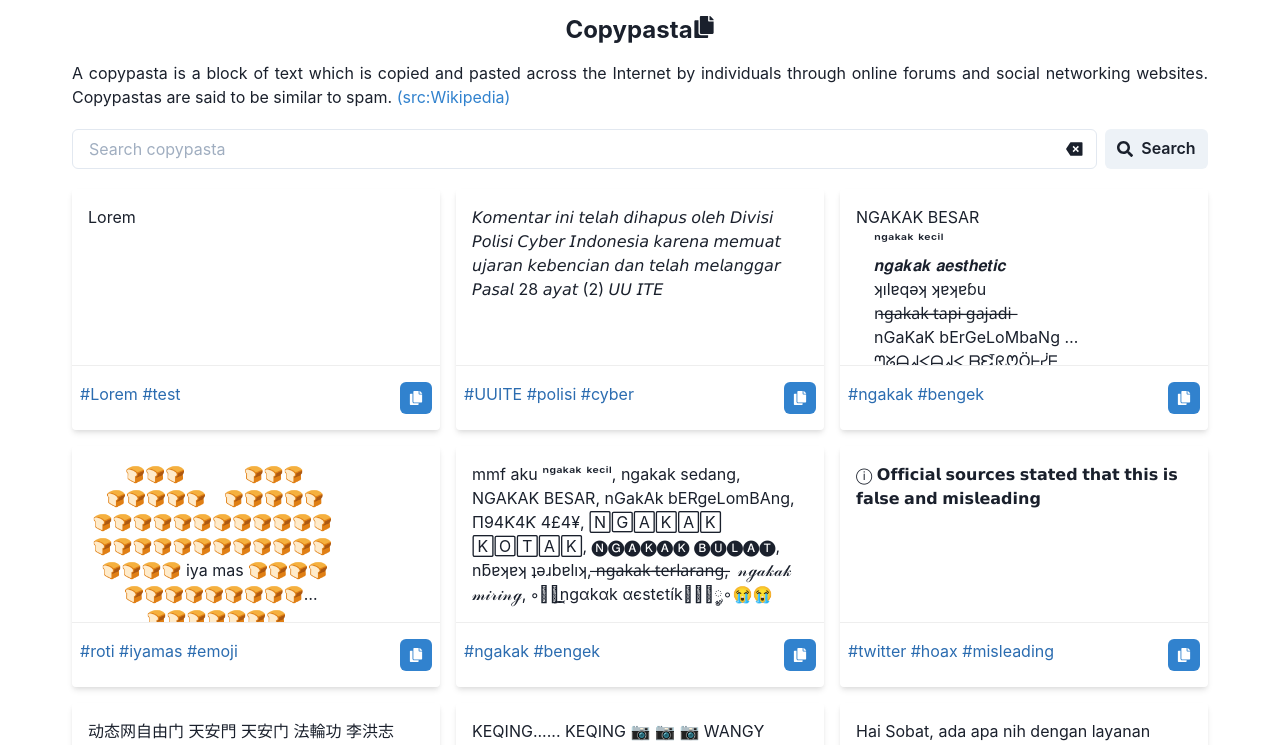
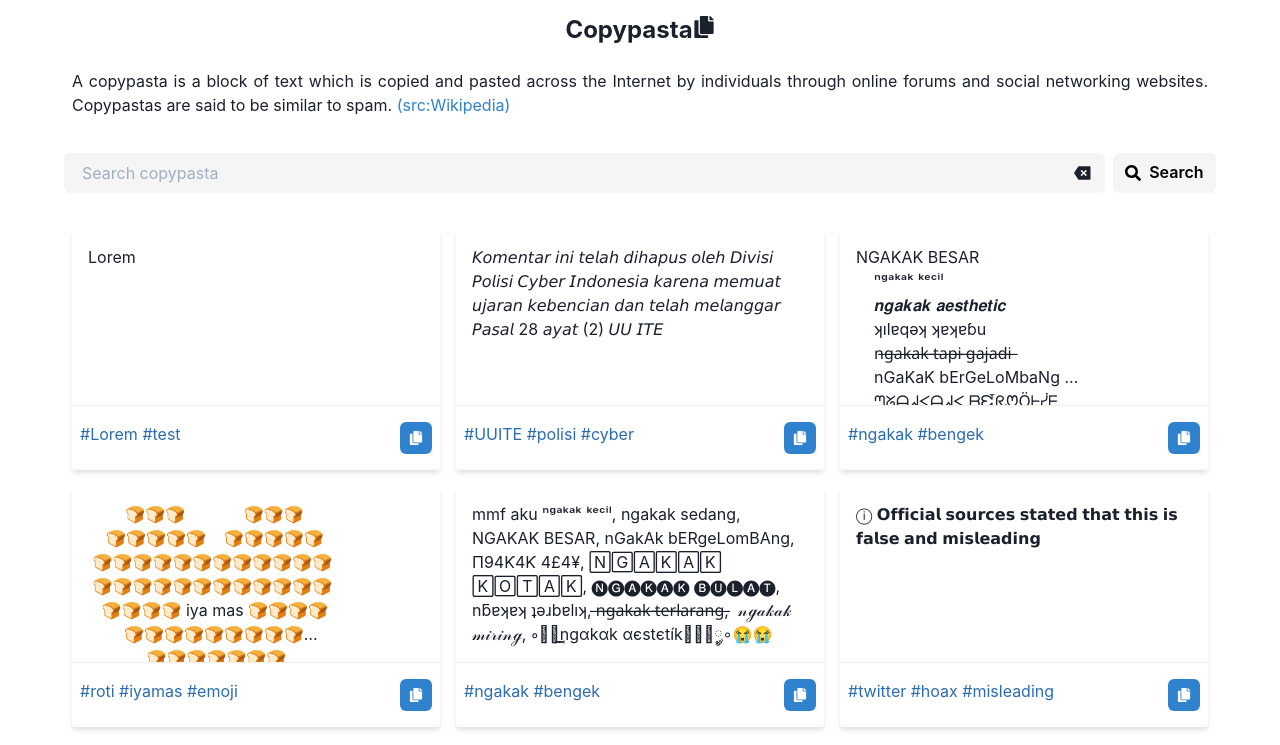
Before and after one commit to kelilipan/copypasta, a Next.js app: page / in a window 1280 px wide. Shown: the top 745 px of the page. Built offline with nearby package versions, Linux system fonts and the light colour scheme; a web font is replaced by a local one.

Commit message:
make search bar sticky

```diff
--- a/components/Main.tsx
+++ b/components/Main.tsx
@@ -8,6 +8,7 @@ const Main: React.FC<StackProps> = ({ children, ...props }) => {
       w='full'
       maxW={[null, null, '2xl', '6xl']}
       px={{ base: 4, md: 2 }}
+      pb='6'
       {...props}
     >
       {children}
--- a/components/SearchBox.tsx
+++ b/components/SearchBox.tsx
@@ -1,6 +1,6 @@
 import { Button, IconButton } from '@chakra-ui/button'
 import { Input, InputGroup, InputRightElement } from '@chakra-ui/input'
-import { Flex, FlexProps } from '@chakra-ui/layout'
+import { Box, Flex, FlexProps } from '@chakra-ui/layout'
 import React from 'react'
 import { FaSearch } from 'react-icons/fa'
 import { RiDeleteBack2Fill } from 'react-icons/ri'
@@ -17,14 +17,26 @@ const SearchBox: React.FC<Props> = ({
   keyword,
   ...props
 }) => {
+  const maxW = [null, null, '2xl', '6xl']
   return (
-    <Flex {...props}>
+    <Flex
+      pos='sticky'
+      top='0'
+      zIndex='10'
+      w='100%'
+      justifyContent='center'
+      style={{ backdropFilter: 'saturate(180%) blur(10px)' }}
+      {...props}
+    >
+      <Box w='full' maxW={maxW}>
         <form
           onSubmit={handleSubmit}
           style={{ display: 'flex', width: '100%', margin: '0.75rem 0' }}
         >
           <InputGroup>
             <Input
+              variant='filled'
+              bgColor='blackAlpha.50'
               mr='2'
               placeholder='Search copypasta'
               onChange={handleChange}
@@ -41,10 +53,17 @@ const SearchBox: React.FC<Props> = ({
               />
             </InputRightElement>
           </InputGroup>
-        <Button leftIcon={<FaSearch />} type='submit'>
+          <Button
+            colorScheme='whiteAlpha'
+            backgroundColor='blackAlpha.50'
+            color='black'
+            leftIcon={<FaSearch />}
+            type='submit'
+          >
             Search
           </Button>
         </form>
+      </Box>
     </Flex>
   )
 }
--- a/pages/index.tsx
+++ b/pages/index.tsx
@@ -61,14 +61,19 @@ const index: React.FC = () => {
       pathname: '/'
     })
   }
-
+  const maxW = [null, null, '2xl', '6xl']
   return (
     <>
       <Head>
         <title>Copypasta</title>
       </Head>
-      <Main>
-        <Text fontSize={['sm', 'md']} textAlign='justify'>
+      <Main px='0' pb='12' maxW='unset' alignItems='center'>
+        <Text
+          fontSize={['sm', 'md']}
+          textAlign='justify'
+          p={[4, 2]}
+          maxW={maxW}
+        >
           A copypasta is a block of text which is copied and pasted across the
           Internet by individuals through online forums and social networking
           websites. Copypastas are said to be similar to spam.{' '}
@@ -81,13 +86,14 @@ const index: React.FC = () => {
           </Link>
         </Text>
         <SearchBox
+          p={[4, 2]}
           keyword={keyword}
           handleChange={handleChange}
           handleSubmit={handleSearch}
           handleClear={handleClear}
         />
         {lists?.length ? (
-          <SimpleGrid columns={[1, 1, 2, 3]} gap='4'>
+          <SimpleGrid columns={[1, 1, 2, 3]} gap='4' p={[4, 2]} maxW={maxW}>
             {lists.map(
               ({ text, description, tags, language, external }, idx) => {
                 return (
```
Lines whose indentation alone changed are shown as unchanged.
